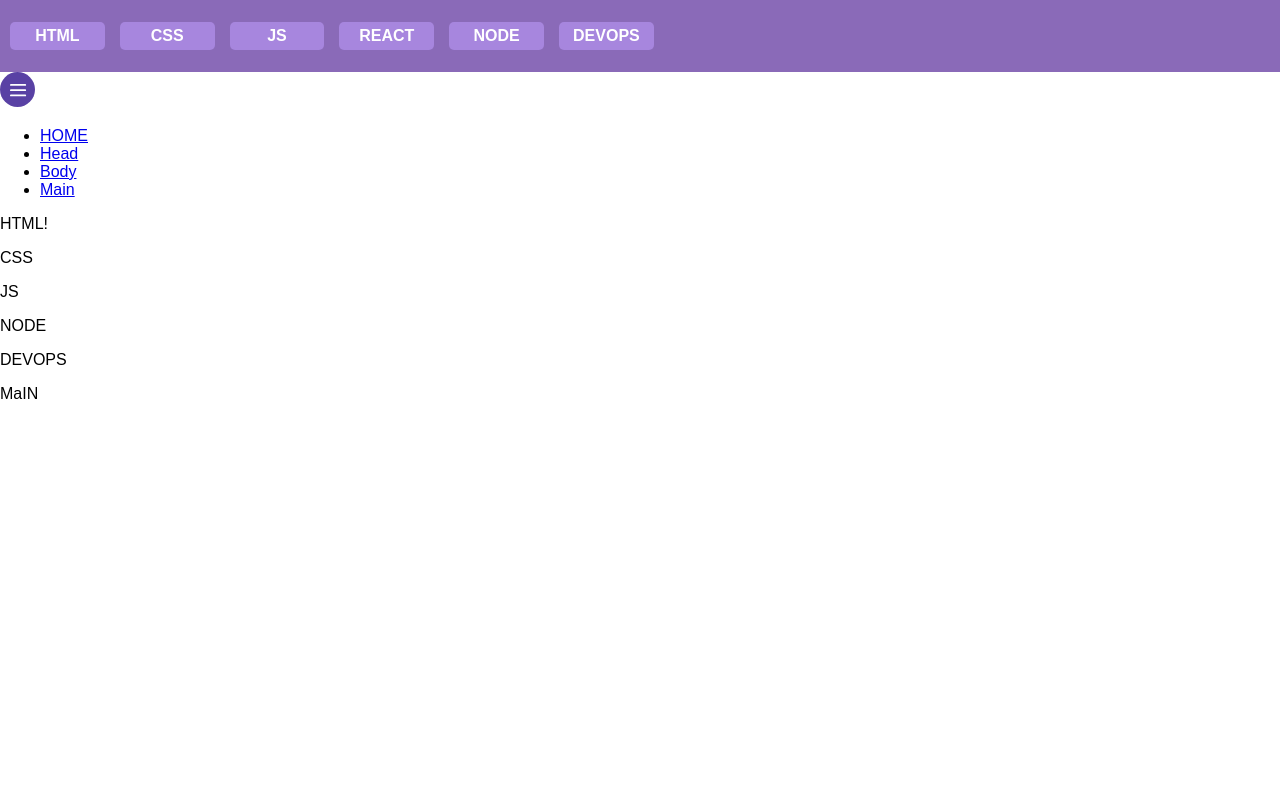
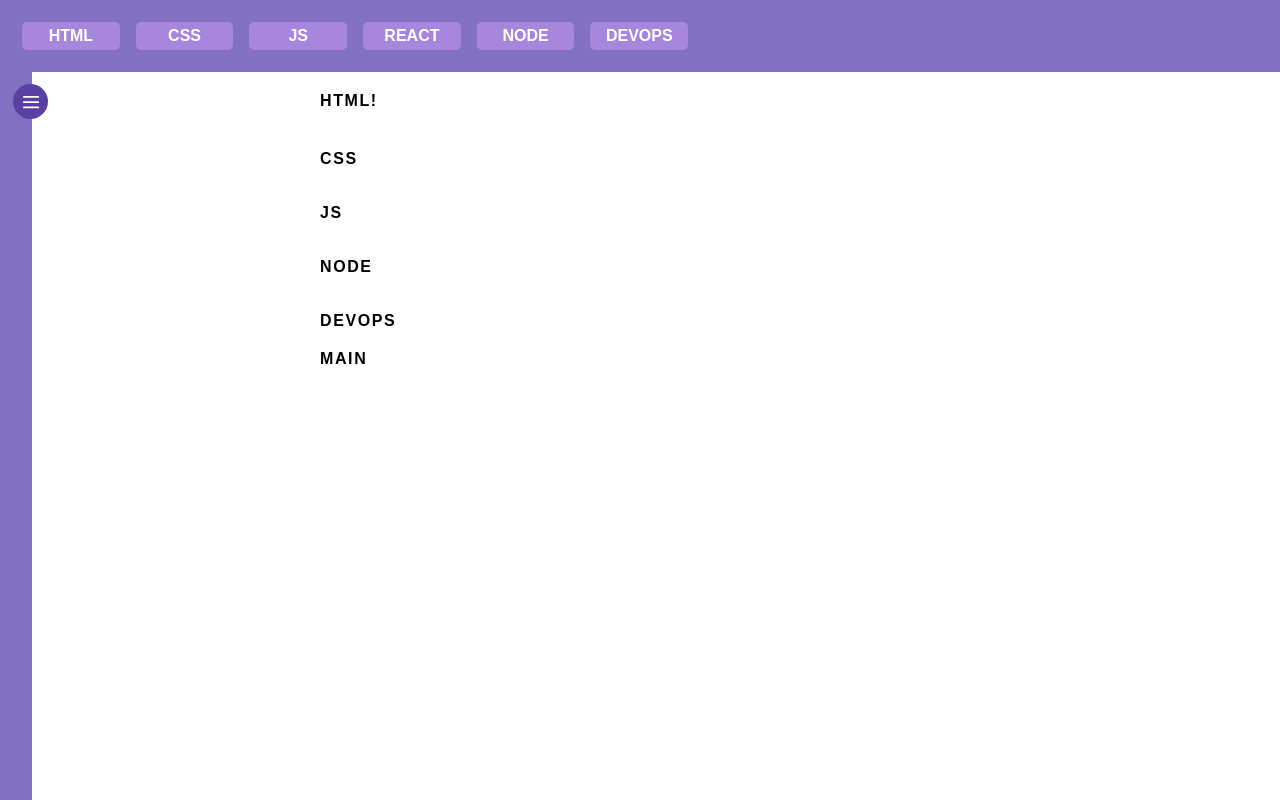
Before and after one commit to eduardabenevenutti77/website-explicativo, a plain HTML site: page html-page.html in a window 1280 px wide. Drawn offline with nearby package versions, Linux system fonts and the light colour scheme.

Commit message:
fix: style sidebar

```diff
--- a/style/html-page.css
+++ b/style/html-page.css
@@ -5,27 +5,160 @@ body {
 }
 
 .navbar {
-  background-color: #8a6ab8; /* Cor de fundo roxa */
-  padding: 22px 5px;
+  /* background-color: #8a6ab8; */
+  background-color: #8271c1;
+  padding: 22px;
   display: flex;
   justify-content: flex-start;
-  gap: 5px;
+  gap: 16px;
+  position: sticky;
+  top: 0;
+  z-index: 1000;
 }
 
 .navbar a {
   text-decoration: none;
-  color: #fff; /* Cor do texto branco */
-  background-color: #a786de; /* Cor de fundo dos botões */
-  padding: 5px 0;
-  margin: 0 5px;
+  color: #fff;
+  background-color: #a786de;
+  padding: 5px;
   border-radius: 5px;
   font-weight: bold;
-  transition: background-color 0.3s ease;
+  transition: background-color 0.7s ease;
   flex: 0.08; /* Faz os botões terem o mesmo tamanho */
-  text-align: center; /* Centraliza o texto */
+  text-align: center;
 }
 
 .navbar a:hover {
-  background-color: #f3f8ff; /* Cor de fundo ao passar o mouse */
+  background-color: #f3f8ff;
   color: #8a6ab8;
 }
+
+/* SideBar */
+
+@import url("https://fonts.googleapis.com/css?family=Open+Sans");
+
+/* html {
+  font-family: Arial;
+  font-size: 16px;
+  background: #eeeeee;
+} */
+
+.svg-icon-sidebar {
+  display: flex;
+  margin-top: 12px;
+  justify-content: flex-end;
+  margin-right: -16px;
+}
+
+.sidebar {
+  background-color: #8271c1;
+  font-size: 0.65em;
+  height: 100%;
+  background-color: #8271c1;
+  position: fixed;
+  left: -120px; /* Esconde o menu fora da tela inicialmente */
+  transition: left 0.8s ease;
+  /* margin-top: 72px; */
+}
+
+.sidebar.open {
+  left: 0; /* Mostra o menu quando a classe 'open' é adicionada */
+}
+
+.nav {
+  position: relative;
+  margin: 0 32px;
+  text-align: right;
+  /* margin-top: 62px; */
+  /* transform: translateY(-50%); */
+  font-weight: bold;
+}
+
+/* .nav li {
+  width: 100%;
+  &::after {
+    content: "";
+    position: absolute;
+    width: 100%;
+    height: 0.2em;
+    left: 0;
+    bottom: 0;
+    background-image: linear-gradient(to right, #5e42a6, #b74e91);
+
+  }
+} */
+
+.nav ul {
+  list-style: none;
+
+  li {
+    position: relative;
+    /* margin: 3.2em 0; */
+    &::after {
+      content: "";
+      position: absolute;
+      width: 100%;
+      height: 0.2em;
+      /* background: black; */
+      left: 0;
+      bottom: 0;
+      background-image: linear-gradient(to right, #5e42a6, #b74e91);
+      /* background-color: red; */
+    }
+    margin-top: 20px;
+  }
+  a {
+    line-height: 5em;
+    text-transform: uppercase;
+    text-decoration: none;
+    letter-spacing: 0.4em;
+    color: rgba(#fff, 0.35);
+    display: block;
+    transition: all ease-out 300ms;
+  }
+
+  &.active a {
+    color: white;
+  }
+
+  &:not(.active)::after {
+    opacity: 0.2;
+  }
+
+  &:not(.active):hover a {
+    color: rgba(#fff, 0.75);
+  }
+}
+
+.sections {
+  position: relative;
+  width: 75%;
+  float: right;
+  /* height: 100vh; NÃO REMOVER*/
+
+  .container {
+    display: flex;
+    flex-direction: column;
+    align-items: center;
+    justify-content: center;
+    height: 100%;
+  }
+
+  a {
+    position: relative;
+
+    img {
+      width: 48px;
+      height: 48px;
+    }
+  }
+
+  p {
+    text-transform: uppercase;
+    font-size: 1em;
+    letter-spacing: 0.1em;
+    /* color: #fff; */
+    font-weight: bold;
+    margin-top: 20px;
+  }
+}
```
